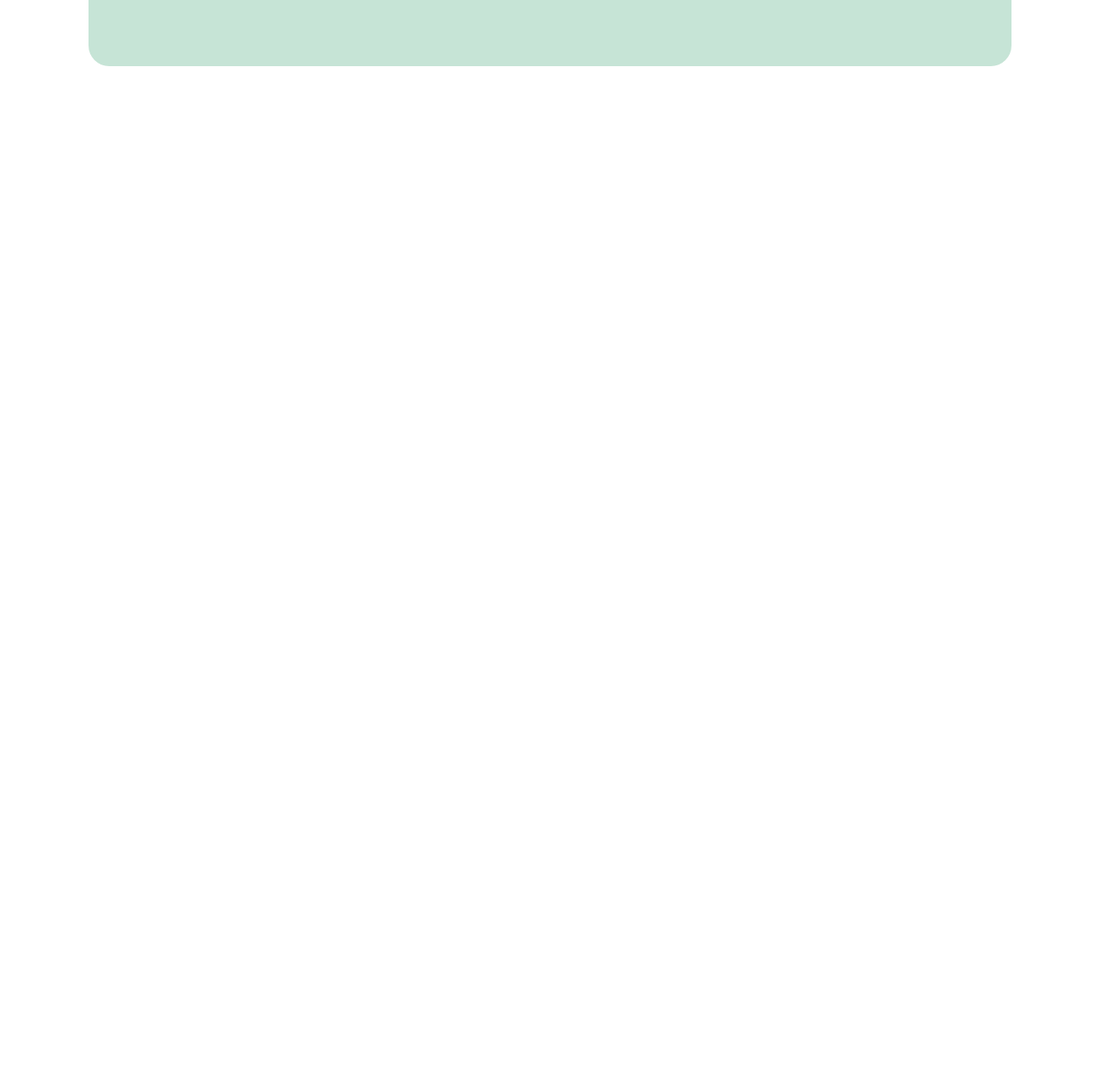
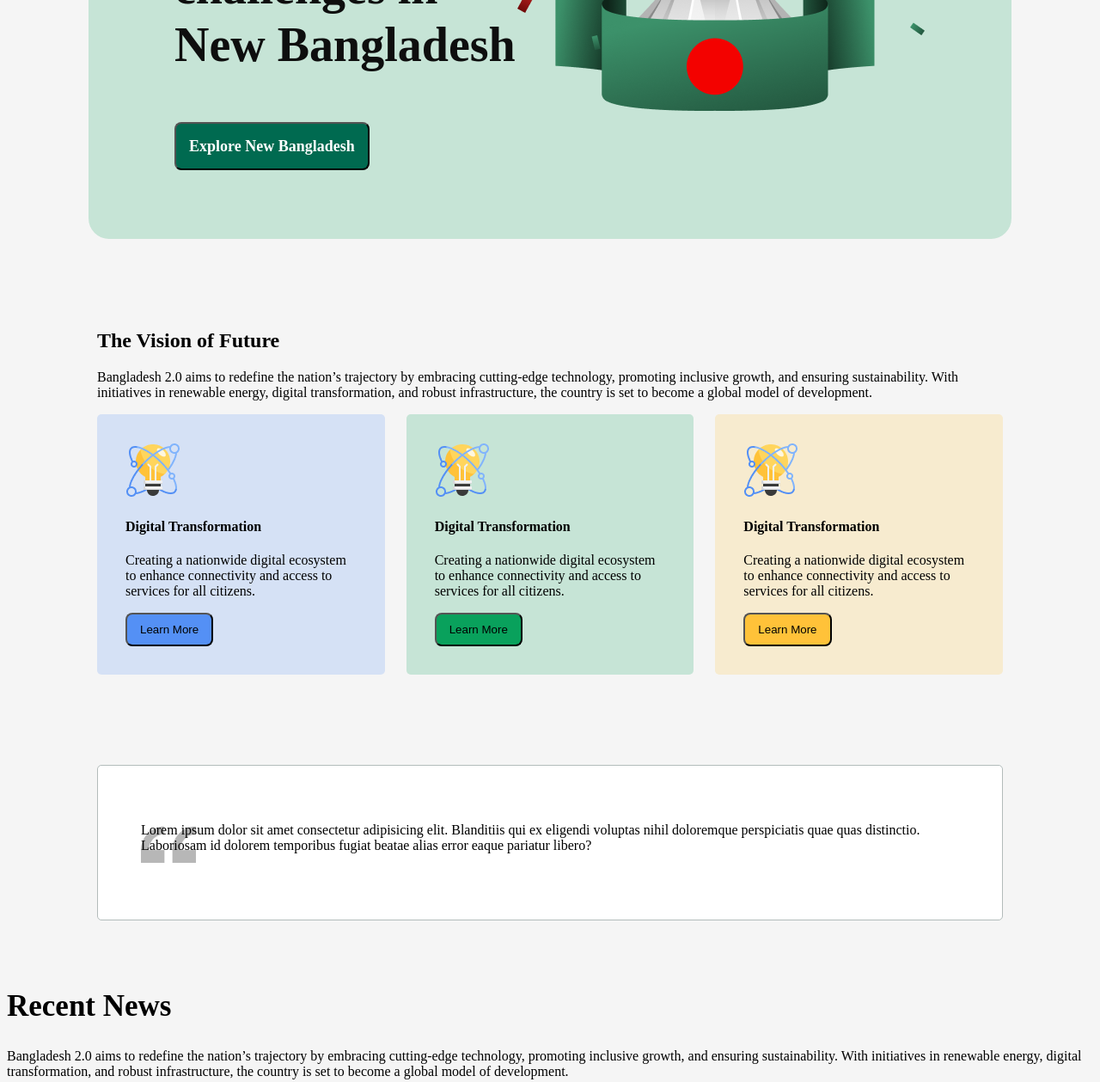
Before and after one commit to fahad026/HTML-CSS-Assignment, a plain HTML site: page index.html in a window 1280 px wide. Shown: the part 529-1788 px from the top of the page at 86% size. Before the commit the page ends 800 px from the top, so only its background shows below. Drawn offline with Linux system fonts and the light colour scheme.

Commit message:
change asingle line 83

```diff
--- a/index.html
+++ b/index.html
@@ -6,8 +6,26 @@
     <title>Bangladesh 2.0</title>
     <link rel="stylesheet" href="/style/styles.css">
 </head>
-<body>
+<body class="hero">
     <header class="nav">
+        <nav class="nav-items">
+            <h2 class="nav-title">Bangladesh 2.0</h2>
+                <ul>
+                    <li><a href="">Sign In</a></li>
+                </ul>
+        </nav>
+
+        <div class="banner bg">
+            <div class="banner-contents">
+             <p class="banner-title">Bangladesh 2.0</p>
+                <h3 class="banner-description">Idea, innovation, vision and challenges in New Bangladesh</h3>
+                <button class="btn">Explore New Bangladesh</button>
+            </div>
+            <img class="banner-profile" src="/assets/hero.png" alt="">
+        </div>
+
+    </header>
+    <!-- <header class="nav">
         <nav class="nav-items">
             <h2 class="nav-title">Bangladesh 2.0</h2>
                 <ul>
@@ -24,6 +42,60 @@
             <img class="banner-profile" src="/B11A1--assignment-1-main/B11A1--assignment-1-main/assets/hero.png" alt="">
         </div>
 
-    </header>
+    </header> -->
+
+    <main>
+        <section class="box">
+            <h1 class="box-title">The Vision of Future</h1>
+            <p class="box-description">Bangladesh 2.0 aims to redefine the nation’s trajectory by embracing cutting-edge technology, promoting inclusive growth, and ensuring sustainability. With initiatives in renewable energy, digital transformation, and robust infrastructure, the country is set to become a global model of development. </p>
+
+
+
+                <div class="card-container">
+
+                    <div class="card one">
+                        <img src="/assets/card-icon.png" alt="">
+                        <h4 class="card-title">Digital Transformation</h4>
+                        <p class="card-description">Creating a nationwide digital ecosystem to enhance connectivity and access to services for all citizens.</p>
+                        <button class="card-btn-one">Learn More</button>
+                    </div>
+
+                    <div class="card two">
+                        <img src="/assets/card-icon.png" alt="">
+                        <h4 class="card-title">Digital Transformation</h4>
+                        <p class="card-description">Creating a nationwide digital ecosystem to enhance connectivity and access to services for all citizens.</p>
+                        <button class="card-btn-two">Learn More</button>
+                    </div>
+
+                    <div class="card three">
+                        <img src="/assets/card-icon.png" alt="">
+                        <h4 class="card-title">Digital Transformation</h4>
+                        <p class="card-description">Creating a nationwide digital ecosystem to enhance connectivity and access to services for all citizens.</p>
+                        <button class="card-btn-three">Learn More</button>
+                    </div>
+                </div>
+        </section>
+
+        <section class="challenge">
+            <div class="challenge-container">
+                <p class="challenge-description">Lorem ipsum dolor sit amet consectetur adipisicing elit. Blanditiis qui ex eligendi voluptas nihil doloremque perspiciatis quae quas distinctio. Laboriosam id dolorem temporibus fugiat beatae alias error eaque pariatur libero?</p>
+
+                <!-- <h2>DR. yunus</h2> -->
+            </div>
+        </section>
+
+        <section class="news-container">
+            <h2 class="news-title">Recent News</h2>
+            <p class="news-description">Bangladesh 2.0 aims to redefine the nation’s trajectory by embracing cutting-edge technology, promoting inclusive growth, and ensuring sustainability. With initiatives in renewable energy, digital transformation, and robust infrastructure, the country is set to become a global model of development.</p>
+
+            <div class="news-image-container">
+                <img src="/assets/satelite.png" alt="">
+                <div>
+                    <h2 class="news-image-title">Bangladesh Launches New Satellite</h2>
+                    <img src="/assets/al-jazeera.png" alt="">
+                </div>
+            </div>
+        </section>
+    </main>
 </body>
 </html>
--- a/style/styles.css
+++ b/style/styles.css
@@ -1,4 +1,8 @@
-
+.hero{
+    background-color: rgb(245, 245, 245);
+    position: absolute;
+    /* margin: 0 80px; */
+}
 /* nav section starts */
 .nav-title{
     font-weight: bold;
@@ -35,6 +39,7 @@ ul li a{
     margin-top: 200px;
     padding: 80px 100px 80px 100px;
 
+
 }
 
 .nav{
@@ -49,7 +54,6 @@ ul li a{
 }
 
 .banner-description{
-    /* width: ; */
     color: rgb(14, 14, 14);
     font-family: Fira Sans;
     font-size: 56px;
@@ -79,3 +83,81 @@ ul li a{
 
 }
 /* banner section end */
+
+/* card section */
+
+
+
+.card-container{
+    display: flex;
+    gap: 25px;
+}
+
+.card-btn-one{
+    border-radius: 8px;
+    background: rgb(84, 144, 245);
+    padding: 10px 15px;
+}
+.card-btn-two{
+    border-radius: 8px;
+    background: rgb(9, 161, 92);
+    padding: 10px 15px;
+}
+.card-btn-three{
+    border-radius: 8px;
+    background: rgb(255, 194, 57);
+    padding: 10px 15px;
+}
+
+.one{
+    background-color: rgba(84, 144, 245, 0.2)
+}
+
+.two{
+    background-color: rgb(198, 228, 214);
+}
+.three{
+    background-color: rgb(247, 235, 207);
+}
+
+.card{
+    padding: 33px;
+    /* box-shadow: 0px 6px 50px 0px rgba(42, 48, 45, 0.06); */
+    border-radius: 5px;
+    /* background-color:rgb(225, 141, 141); */
+}
+
+
+.box{
+    margin: 105px;
+
+}
+
+/* challenge  */
+.challenge-container{
+    border: 1px solid rgb(179, 188, 187);
+    border-radius: 5px;
+    margin: 80px 105px;
+    padding: 50px;
+    background-color:white;
+}
+
+.challenge-description{
+    background-image: url(/assets/quote-bg.png);
+    background-repeat: no-repeat;
+    /* Vector */
+/* position: absolute; */
+/* width: 5.43px; */
+height: 46.86px;
+left: 0;
+top: 9.57px;
+}
+
+/* news section  */
+.news-title{
+    font-weight: bold;
+    font-size: 35px;
+}
+.news-image-container{
+    display: flex;
+}
```
Also changed, not shown: UI/banner.png (added), UI/donate.png (added), UI/news.png (added), UI/newsletter.png (added), UI/quotes.png (added), UI/vision.png (added), assets/al-jazeera.png (added), assets/card-icon.png (added), assets/facebook.png (added), assets/hero.png (added), assets/instagram.png (added), assets/quote-bg.png (added), assets/satelite.png (added), assets/x.png (added).
